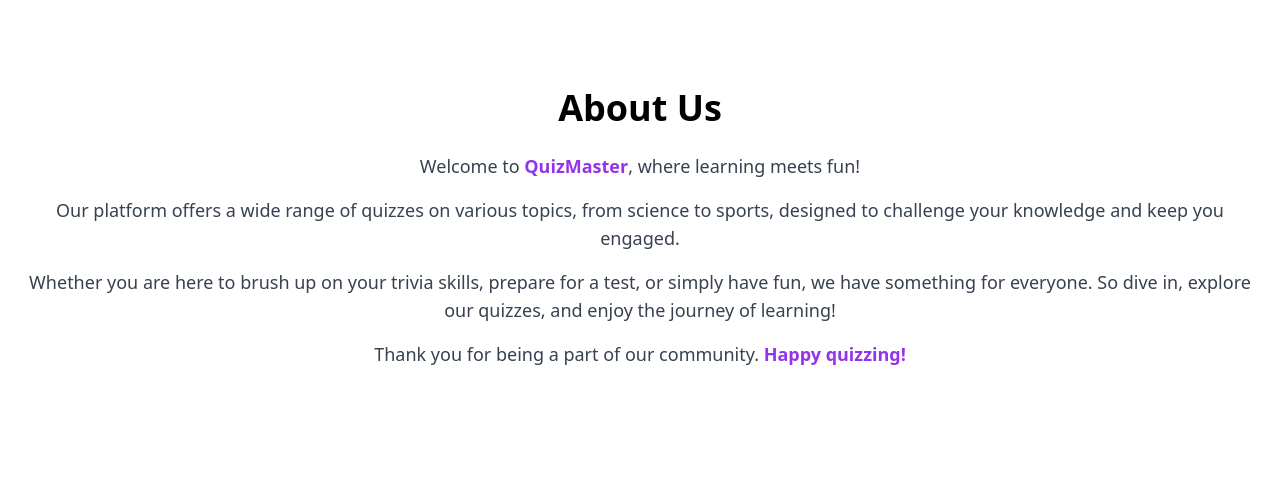
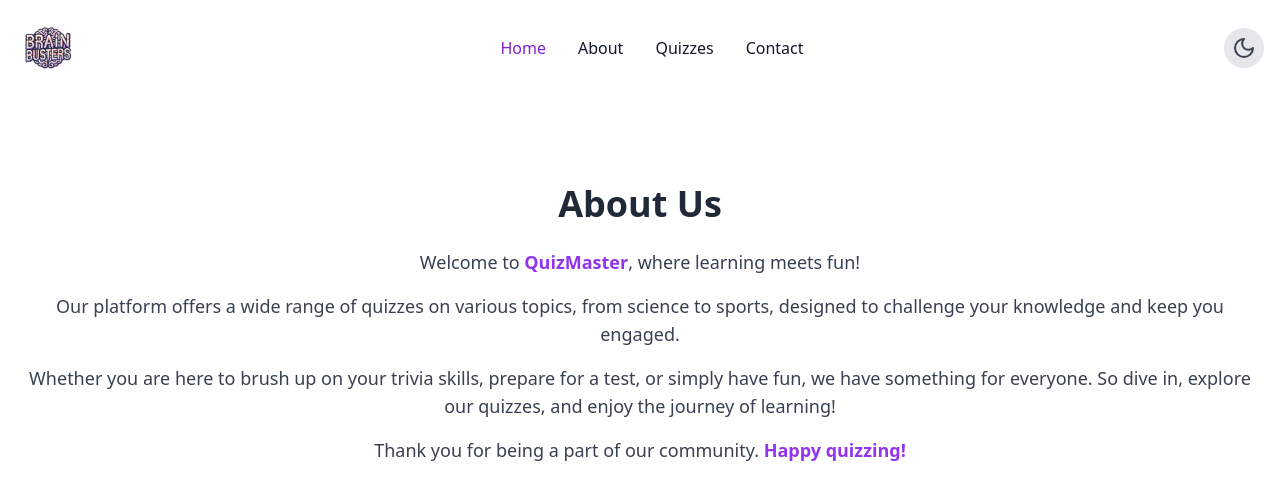
Before and after one commit to JaziBro/BrainBuster, a Next.js app: page /about in a window 1280 px wide. Shown: the top 500 px of the page. Built offline with nearby package versions, Linux system fonts and the light colour scheme.

Commit message:
updated dark mode

```diff
--- a/src/app/about/page.tsx
+++ b/src/app/about/page.tsx
@@ -1,9 +1,8 @@
-"use client";
-
+import NavBar from "../components/NavBar";
 
 export default function AboutPage() {
   return (
-    <div>
+    <div className="flex flex-col min-h-screen bg-white dark:bg-gray-900 text-gray-800 dark:text-gray-200">
       <main className="container mx-auto p-6 text-center mt-16">
         <h1 className="text-4xl font-bold mb-6">About Us</h1>
         <p className="text-lg text-gray-700 dark:text-gray-300 mb-4">
--- a/src/app/context/ThemeContext.tsx
+++ b/src/app/context/ThemeContext.tsx
@@ -1,5 +1,4 @@
 "use client"
-
 import { createContext, useContext, useState, useEffect, ReactNode } from 'react';
 
 interface ThemeContextProps {
--- a/src/app/layout.tsx
+++ b/src/app/layout.tsx
@@ -1,4 +1,3 @@
-// src/app/layout.tsx
 import { ReactNode } from "react";
 import { ThemeProvider } from "../app/context/ThemeContext";
 import "../app/globals.css"; // Import your global styles
@@ -14,6 +13,7 @@
     <html lang="en">
       <body>
         <ThemeProvider>
+          <NavBar /> {/* This ensures NavBar gets access to ThemeContext */}
           {children}
         </ThemeProvider>
       </body>
--- a/src/app/page.tsx
+++ b/src/app/page.tsx
@@ -11,7 +11,6 @@
 export default function Home() {
   return (
   <div className="flex flex-col min-h-screen bg-white dark:bg-gray-900 text-gray-800 dark:text-gray-200">
-    <NavBar/>
     {/* Hero Section */}
     <section className="py-12">
       <div className="container mx-auto flex flex-col md:flex-row items-center px-4">
```
